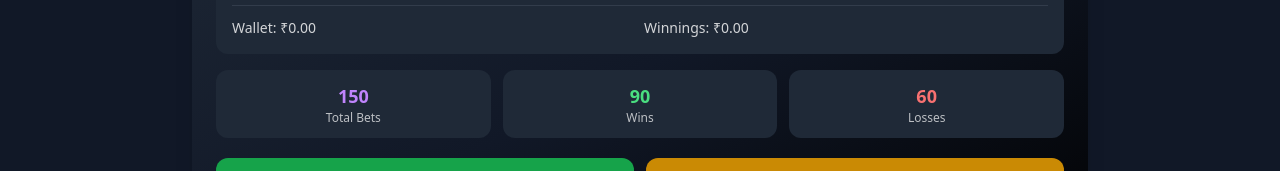
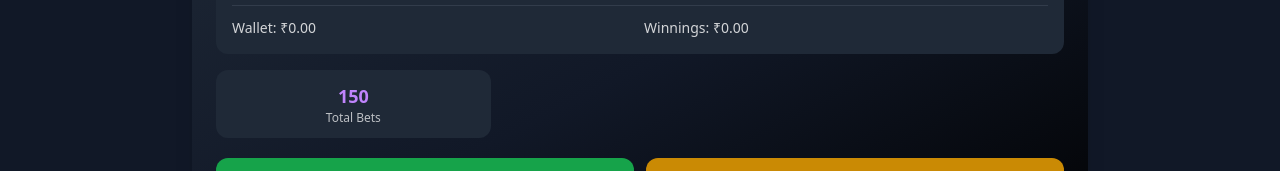
Before and after one commit to HimanshuCodez/TrueWinCircle, a React (Vite) app in the folder Frontend/: page /Profile in a window 1280 px wide. Shown: the part 235-406 px from the top of the page. Built offline with nearby package versions, Linux system fonts and the light colour scheme; no server answers.

Commit message:
changes in panel and profile

```diff
--- a/Frontend/src/Admin/components/harufUpdate.jsx
+++ b/Frontend/src/Admin/components/harufUpdate.jsx
@@ -11,6 +11,7 @@ const marketNames = [
   "FARIDABAD",
   "GALI",
   "SHREE GANESH",
+  "GHAZIABAD",
 ];
 
 const HarufUpdate = () => {
--- a/Frontend/src/Pages/Profile.jsx
+++ b/Frontend/src/Pages/Profile.jsx
@@ -107,14 +107,7 @@ export default function ProfilePage() {
               <p className="text-lg font-bold text-purple-400">150</p>
               <p className="text-xs opacity-70">Total Bets</p>
             </div>
-            <div className="bg-gray-800 p-3 rounded-xl text-center">
-              <p className="text-lg font-bold text-green-400">90</p>
-              <p className="text-xs opacity-70">Wins</p>
-            </div>
-            <div className="bg-gray-800 p-3 rounded-xl text-center">
-              <p className="text-lg font-bold text-red-400">60</p>
-              <p className="text-xs opacity-70">Losses</p>
-            </div>
+
           </div>
 
           {/* Actions */}
```
